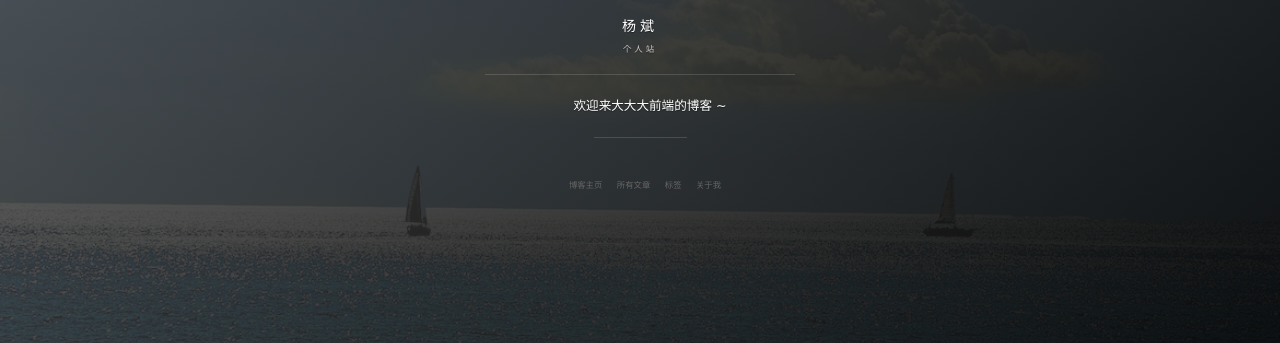
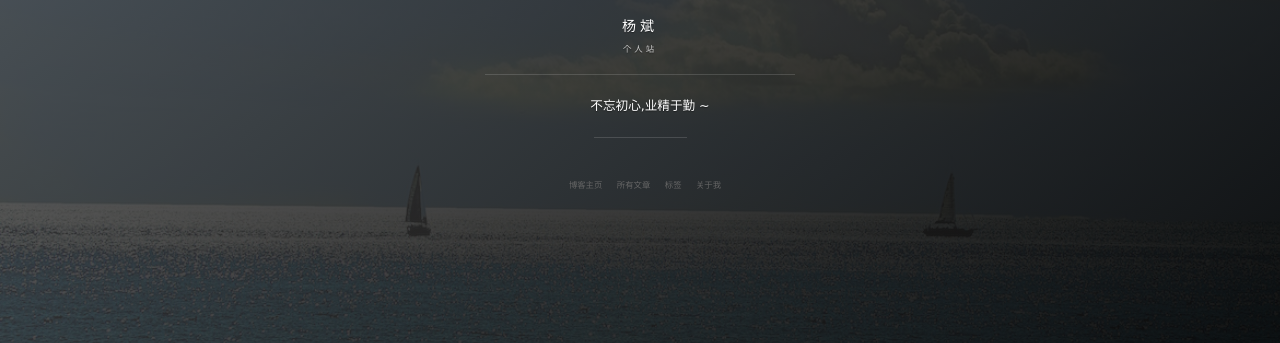
Before and after one commit to iceyangcc/blog, a Jekyll site: the page built from index.html, in a window 1280 px wide. Shown: the part 410-753 px from the top of the page. Built offline with Jekyll 4.4.1, drawn with Linux system fonts in a browser that asks for light colours; nearby versions of some CDN libraries; the list of posts is cut into pages by our own code; comment, search, counter and statistics services are not loaded.

Commit message:
bug fixd

```diff
--- a/_config.yml
+++ b/_config.yml
@@ -1,11 +1,11 @@
 # Basic
 title: 杨斌
 subtitle: 个人站
-description: 欢迎来大大大前端的博客 ~
+description: 不忘初心,业精于勤 ~
 # 头像里面的标题
 avatarTitle: iceyo.cc
 # 头像里面的描述
-avatarDesc: 大前端sir
+avatarDesc: 大大大前端
 url: "http://blog.webfixer.cc"
 
 # Comment
```
